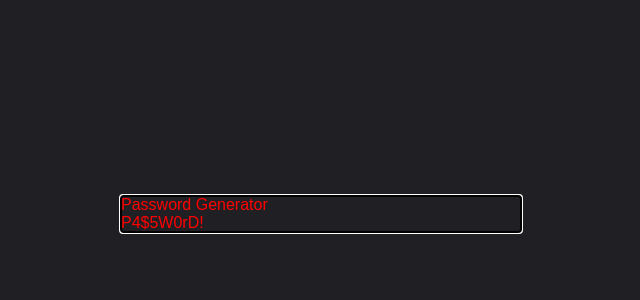
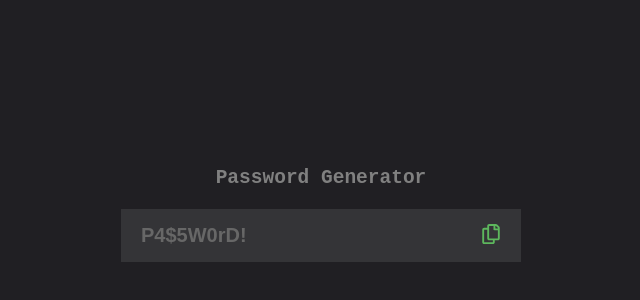
Before and after one commit to tomasleggire/password-generator, a React (Create React App) app: page / in a window 1280 px wide. Shown: the part 186-486 px from the top of the page, without its empty margins (319-959 px from the left). Built offline with nearby package versions, Linux system fonts and the light colour scheme.

Commit message:
Header maquetado

```diff
--- a/src/components/Header.tsx
+++ b/src/components/Header.tsx
@@ -1,5 +1,7 @@
 import { useContext } from 'react';
 import { MyContext } from '../contexts/PasswordContext';
+import { FaRegCopy } from 'react-icons/fa';
+
 import '../styles/Header.css';
 
 export default function Header(): JSX.Element {
@@ -8,8 +10,11 @@ export default function Header(): JSX.Element {
 
     return (
         <div className="main-header">
-          <p>Password Generator</p>
-          <p>{saludo}</p>
+          <h2>Password Generator</h2>
+          <div className="header-main-section">
+            <p>{saludo}</p>
+            <button><FaRegCopy className="header-main-button-icon"/></button>
+          </div>
         </div>
     )
 }
--- a/src/styles.css
+++ b/src/styles.css
@@ -1,5 +1,12 @@
 :root {
   --main-bg-color: rgb(32, 31, 35);
+  --secondary-bg-color: rgb(52, 52, 55);
+  --gray-title: gray;
+  --gray-placeholder: rgb(103, 103, 103);
+  --principal-green: rgb(93, 183, 93);
+  --white: rgb(237, 230, 230);
+
+  --lg: 20px;
 }
 
 * {
--- a/src/styles/Header.css
+++ b/src/styles/Header.css
@@ -1,3 +1,45 @@
 .main-header {
-    color: red;
+    display: flex;
+    flex-direction: column;
+    justify-content: center;
+    align-items: center;
 }
+
+.main-header h2 {
+    text-align: center;
+    color: var(--gray-title);
+    font-family: monospace;
+    margin-bottom: 20px;
+}
+
+.header-main-section {
+    display: flex;
+    align-items: center;
+    justify-content: space-between;
+    padding: 15px 20px;
+    width: 100%;
+    background-color: var(--secondary-bg-color);
+}
+
+.header-main-section p {
+    color: var(--gray-placeholder);
+    font-weight: 600;
+    font-size: var(--lg);
+}
+
+.header-main-section button {
+    border: none;
+    background: none;
+    cursor: pointer;
+    color: var(--principal-green);
+    transition: .3s;
+}
+
+.header-main-section button:hover {
+    color: var(--white);
+}
+
+.header-main-button-icon {
+    width: 20px;
+    height: 20px;
+}
--- a/src/styles/MainLayout.css
+++ b/src/styles/MainLayout.css
@@ -8,7 +8,7 @@
 }
 
 .main-app {
-    outline: auto;
+    /* outline: auto; */
     width: 100%;
     max-width: 400px;
     min-width: 250px;
```
